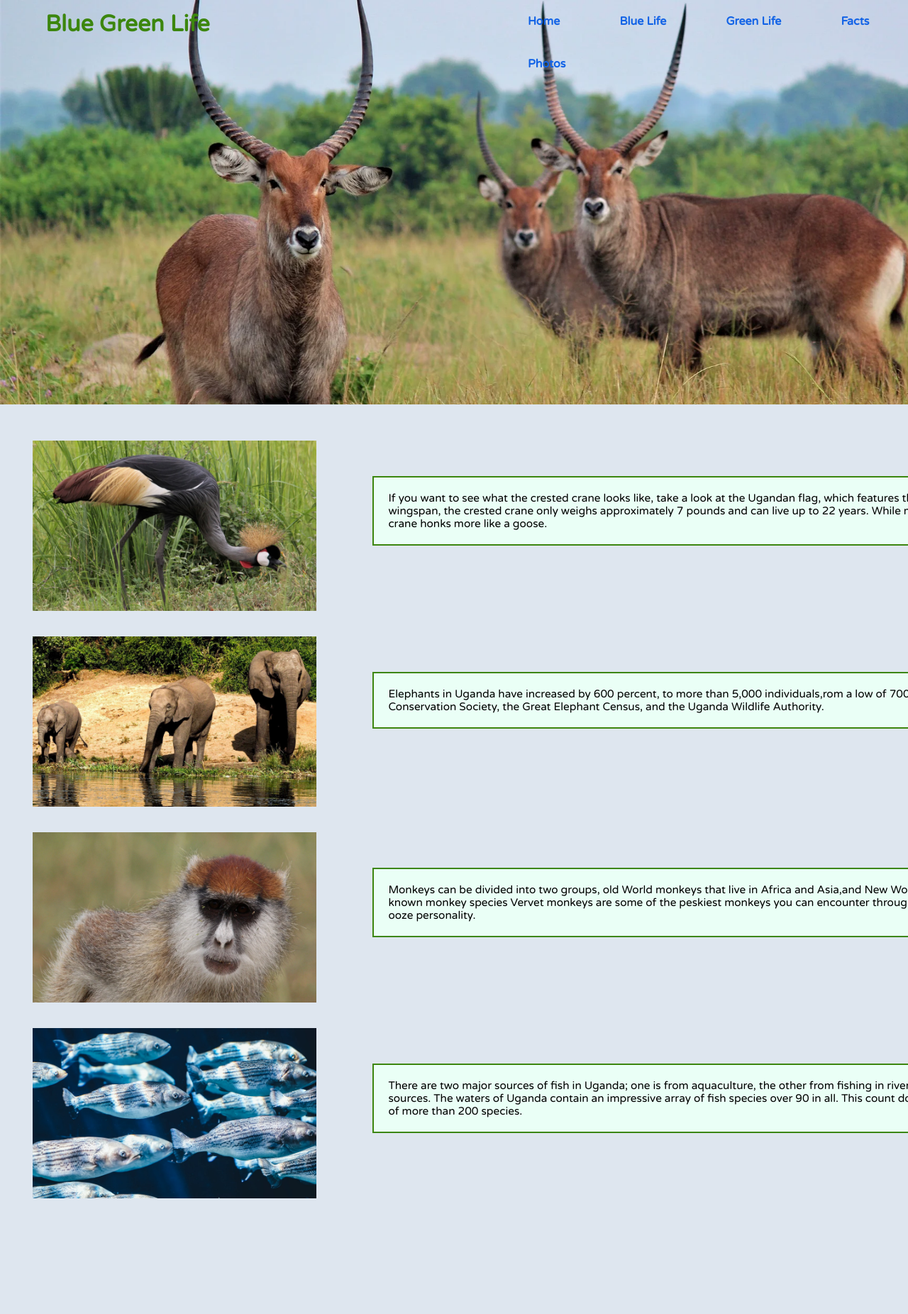
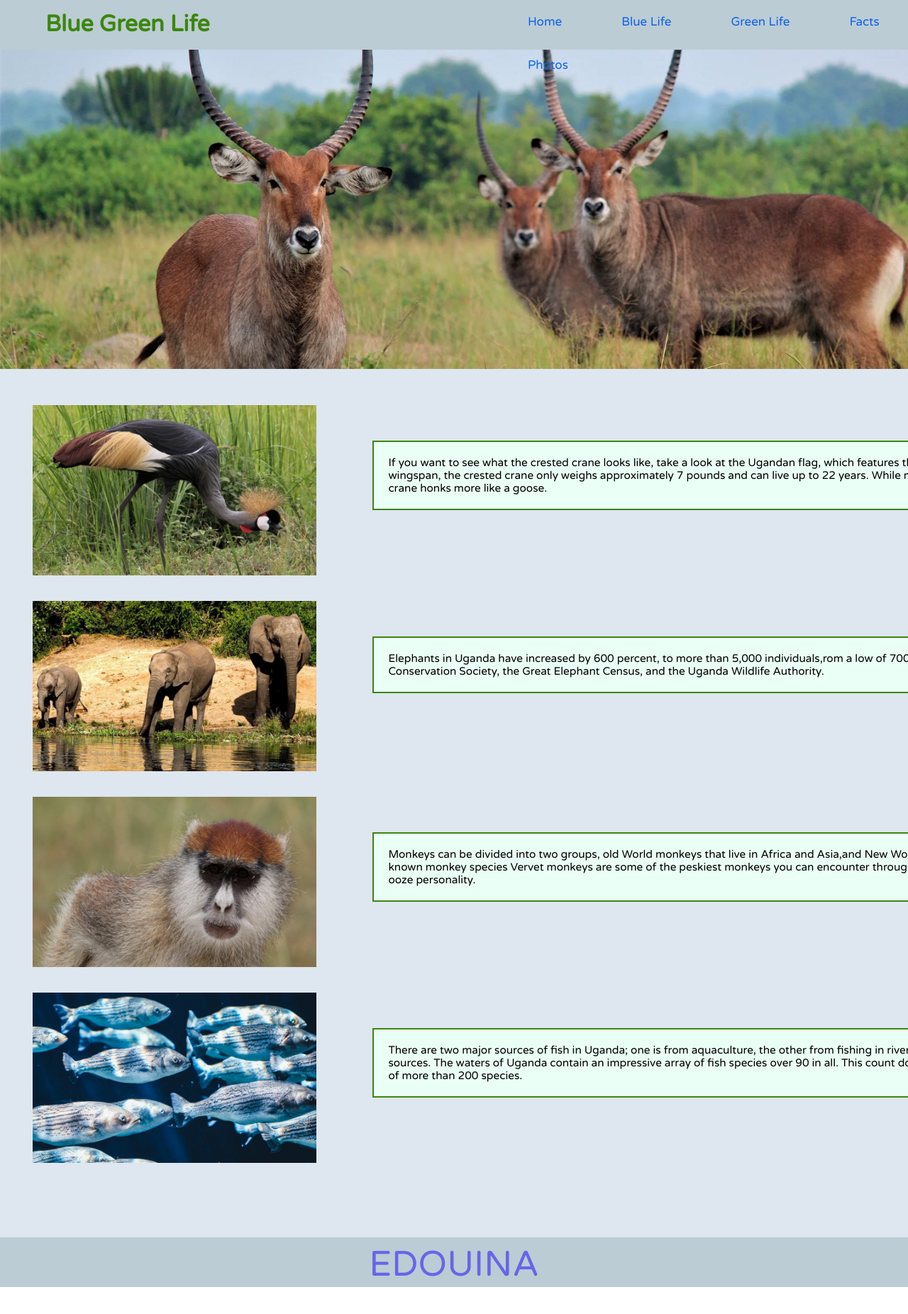
Before and after one commit to somayaosama/blue-green-life, a plain HTML site: page index.html in a window 1280 px wide. Shown: the top 1852 px of the page at 71% size. After the commit the page ends 1814 px from the top, so only its background shows below. Drawn offline with Linux system fonts and the light colour scheme.

Commit message:
small modification

```diff
--- a/css/style.css
+++ b/css/style.css
@@ -14,23 +14,24 @@ body{
     box-sizing: border-box; /* css 3 */
 }
 
-.container {
-    height: 100vh;
-    background-image: url(../images/lama.webp);
-    background-size: cover;
-    position: relative;
-}
 
 .header-box{
-    position: absolute;
+   background-image: url(../images/lama.webp);
+    background-size: cover;
+    height: 100vh;
     width: 100%;
-    height: 100%;
     top: 0;
     left: 0;
 }
 
 .header{
    padding-bottom: 450px;
+}
+
+.bar{
+    height: 70px;
+    width: 100%;
+    background-color: #bbccd4;
 }
 
 
@@ -58,14 +59,13 @@ body{
     color: #1162e6;
     padding: 20px 40px;
     display: block;
-    font-weight: 900;
-    font-size:px ;
+    font-size:17px ;
 }
                                      /*home section*/
 .sec {
    background-color:#DEE6EF;
    width:100%;
-   height: 1400px;
+   height: 1290px;
    padding-top: 50px;
 }
 
@@ -118,3 +118,16 @@ body{
     padding: 20px;
 
 }
+.footer{
+    width: 100%;
+    height: 70px;
+    background-color: #bbccd4;
+    margin-top: 100px;
+    text-align: center;
+    text-transform: uppercase;
+    color: rgb(102, 102, 233);
+    font-size:50px;
+    padding: 8px;
+
+
+}
--- a/index.html
+++ b/index.html
@@ -12,9 +12,10 @@
         <link rel="stylesheet" href="css/style.css"/>
     </head>
     <body>
-        <div class ="container">
+
         <div class = "header-box">
             <div class = "header">
+                <div class="bar">
                     <h1 class = "title">blue green life</h1>
 
                     <ul class ="nav">
@@ -23,10 +24,10 @@
                         <li><a href="#">Green Life</a> </li>
                         <li><a href="#">Facts</a> </li>
                         <li><a href="#">Photos</a> </li>
-
                     </ul>
 
-                        <div class = "clear"></div>
+                    <div class = "clear"></div>    <!-- to solve float problem -->
+                </div> <!-- ../bar -->
             </div>   <!-- ../header -->
 
 
@@ -72,14 +73,15 @@
                         <p class ="paragraph4">There are two major sources of fish in Uganda; one is from aquaculture, the other from fishing in rivers and lakes. Different types of fish flourish in different water sources. The waters of Uganda contain an impressive array of fish species over 90 in all. This count does not include the Haplochromis complex, which itself is made up of more than 200 species. </p>
 
                     </div>
+                    <div class="footer">edouina</div>
 
                 </div>   <!-- ../sec -->
 
             </div>     <!-- ../home  -->
 
-            </div>     <!-- ../overlay -->
+        </div>     <!-- ../header-box -->
 
-        </div>       <!-- ../container -->
+
 
     </body>
 </html>
```
Lines whose indentation alone changed are shown as unchanged.
